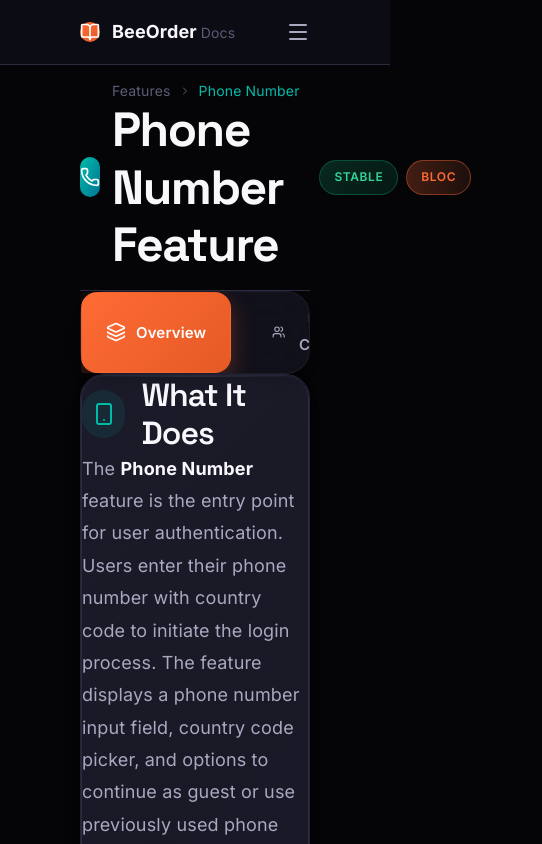
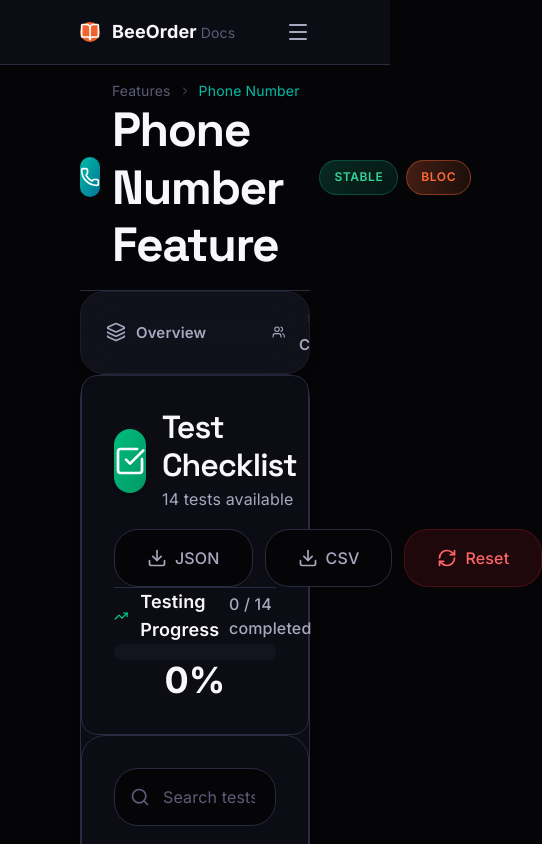
Before and after one commit to Mohamedmh3/quality-assurance, a React (Vite) app: page /feature/phone-number in a window 390 px wide. Shown: the top 844 px of the page, 542 px wide, since content can reach past the window. Built offline with nearby package versions, Linux system fonts and the light colour scheme.

Commit message:
Set default tab to qa-tests for phone-number feature

```diff
--- a/src/features/phone-number/PhoneNumberFeature.tsx
+++ b/src/features/phone-number/PhoneNumberFeature.tsx
@@ -416,7 +416,7 @@
 }
 
 export default function PhoneNumberFeature() {
-  const [activeTab, setActiveTab] = useState<TabId>('overview');
+  const [activeTab, setActiveTab] = useState<TabId>('qa-tests');
 
   return (
     <div className="space-y-6">
```
